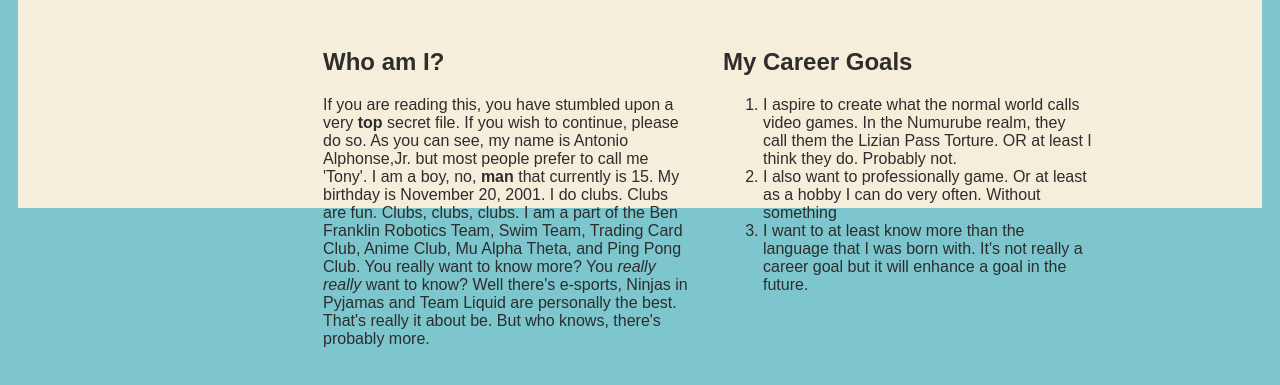
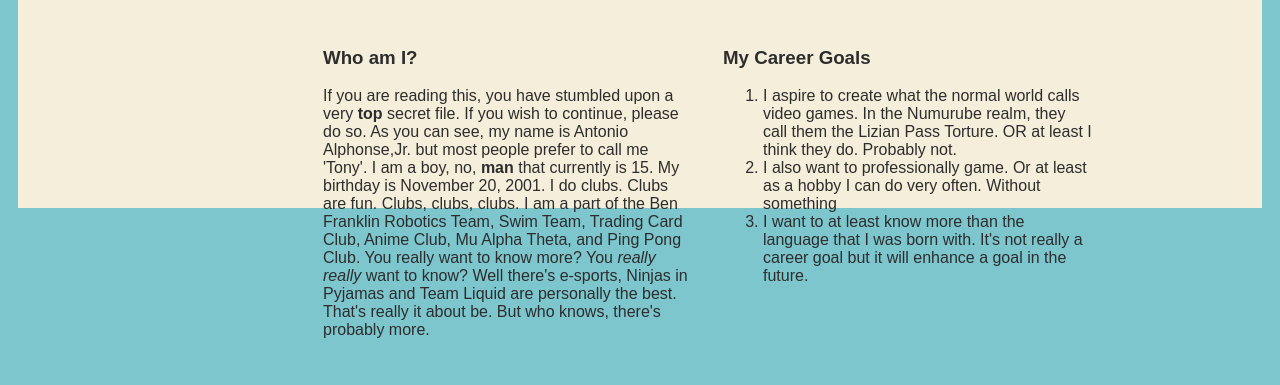
Before and after one commit to Saints78/Saints78.github.io, a plain HTML site: page index.html in a window 1280 px wide. Shown: the part 353-738 px from the top of the page. Drawn offline with nearby package versions, Linux system fonts and the light colour scheme.

Commit message:
A basic site

```diff
--- a/index.html
+++ b/index.html
@@ -119,7 +119,7 @@
                             </section>
 
                             <div class ="about-me">
-                                <h2>Who am I?</h2>
+                                <h3>Who am I?</h3>
                                 <p>If you are reading this, you have stumbled upon a very <strong>top</strong> secret file.
                                 If you wish to continue, please do so. As you can see, my name is Antonio Alphonse,Jr. but
                                 most people prefer to call me 'Tony'. I am a boy, no, <strong class = 'man'>man</strong> that currently
@@ -129,7 +129,7 @@
                                 Team Liquid are personally the best. That's really it about be. But who knows, there's probably more.</p>
                             </div>
                             <div class = "career-goals">
-                                <h2> My Career Goals</h2>
+                                <h3> My Career Goals</h3>
                                 <p>
                                     <ol>
                                         <li>
```
